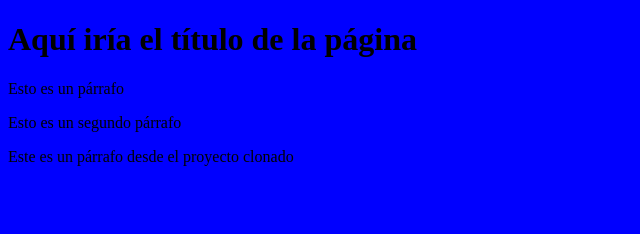
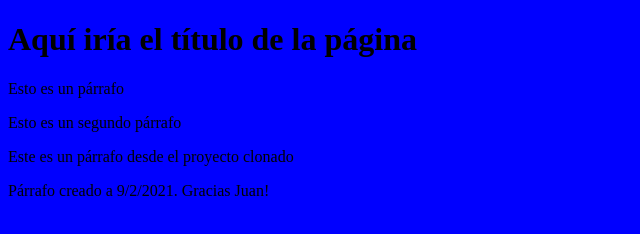
Before and after one commit to Jotazo/Proyecto-web-empresa-C, a plain HTML site: page index.html in a window 1280 px wide. Shown: the whole page, without its empty margins (0-640 px from the left). Drawn offline with Linux system fonts and the light colour scheme.

Commit message:
Añadiendo nuevo párrafo

```diff
--- a/index.html
+++ b/index.html
@@ -13,5 +13,6 @@
     <p>Esto es un segundo párrafo</p>
 
     <p>Este es un párrafo desde el proyecto clonado</p>
+    <p>Párrafo creado a 9/2/2021. Gracias Juan!</p>
 </body>
 </html>
```
